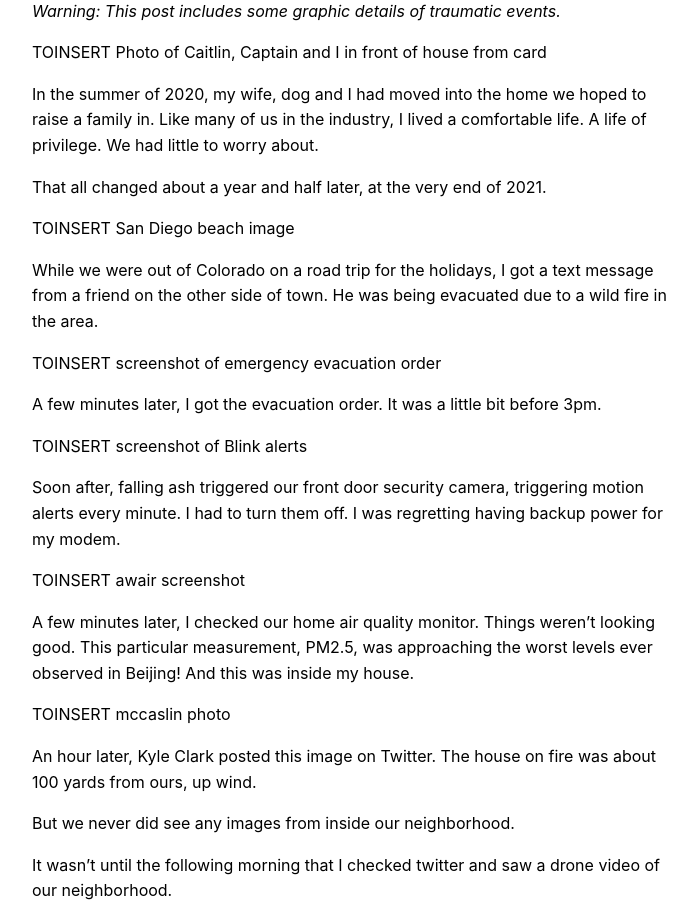
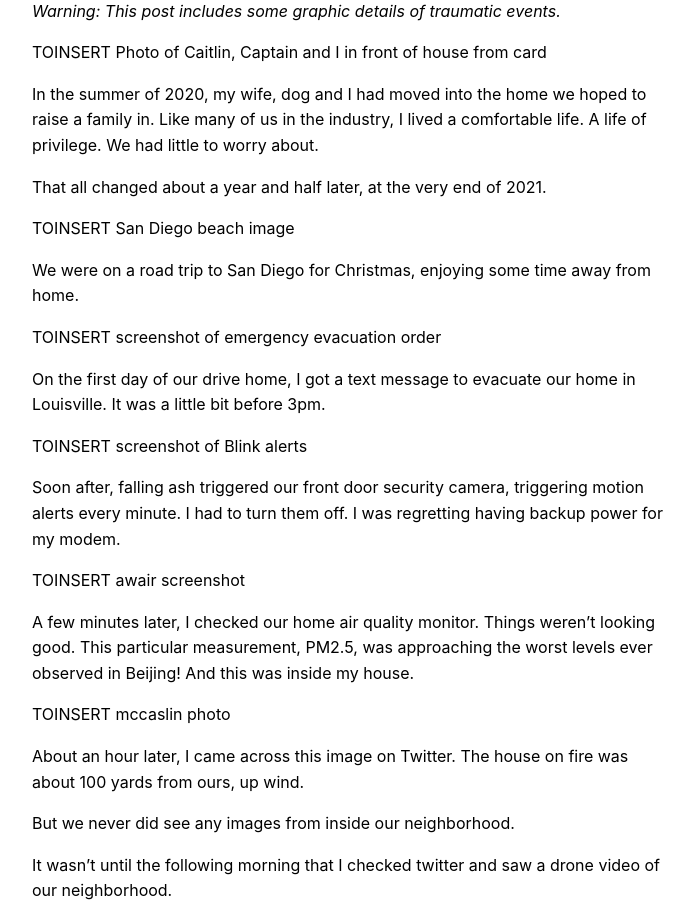
Before and after one commit to joelhawksley/identity, a Jekyll site: the page built from _posts/2023-04-28-accessible-by-default.md, in a window 1280 px wide and 900 px high, scrolled down 265 px. Shown: the whole window, without its empty margins (288-985 px from the left). Built offline with Jekyll 4.4.1, drawn with Linux system fonts in a browser that asks for light colours; some of the changed text lies outside the part shown.

Commit message:
a couple tweaks before boulder ruby

```diff
--- a/_posts/2023-04-28-accessible-by-default.md
+++ b/_posts/2023-04-28-accessible-by-default.md
@@ -15,11 +15,11 @@
 
 TOINSERT San Diego beach image
 
-While we were out of Colorado on a road trip for the holidays, I got a text message from a friend on the other side of town. He was being evacuated due to a wild fire in the area.
+We were on a road trip to San Diego for Christmas, enjoying some time away from home.
 
 TOINSERT screenshot of emergency evacuation order
 
-A few minutes later, I got the evacuation order. It was a little bit before 3pm.
+On the first day of our drive home, I got a text message to evacuate our home in Louisville. It was a little bit before 3pm.
 
 TOINSERT screenshot of Blink alerts
 
@@ -31,7 +31,7 @@
 
 TOINSERT mccaslin photo
 
-An hour later, Kyle Clark posted this image on Twitter. The house on fire was about 100 yards from ours, up wind.
+About an hour later, I came across this image on Twitter. The house on fire was about 100 yards from ours, up wind.
 
 But we never did see any images from inside our neighborhood.
 
@@ -265,9 +271,7 @@
 
 #### Accessible Abstractions
 
-What's been most enlightening about our experience has been that focusing on accessibility has helped us answer a lot of tricky questions around building UI abstractions.
-
-Our current best answer is that components should be optimized for helping developers build accessible experiences. In general, that means we should build components that are complex enough to ensure that they are accessible by default.
+What's been most enlightening about our experience has been that focusing on accessibility has helped us decide which components to build.
 
 TOINSERT avatar pvc
 
```
Also changed, not shown: other parts of _posts/2023-04-28-accessible-by-default.md (+6 -0 lines), talks/2023-accessible-by-default/img/a11y-tree-chrome.png (added).
